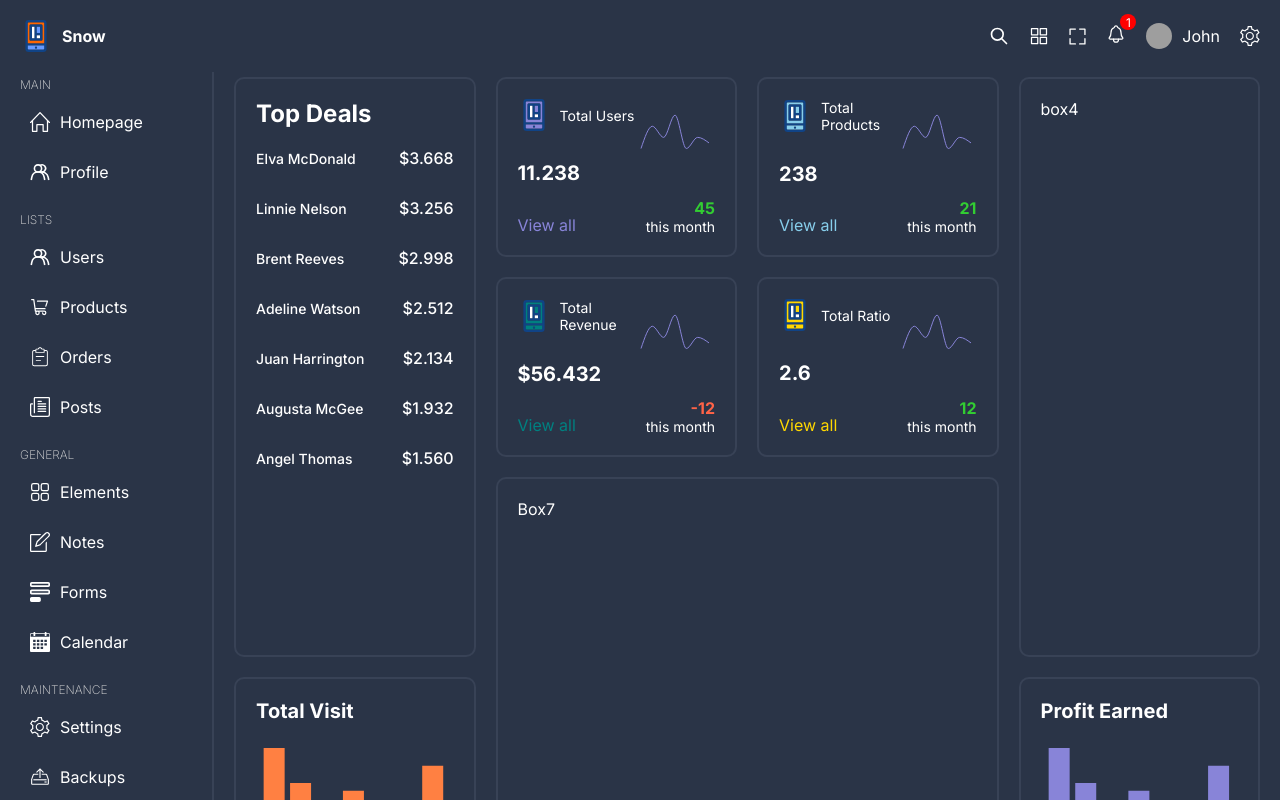
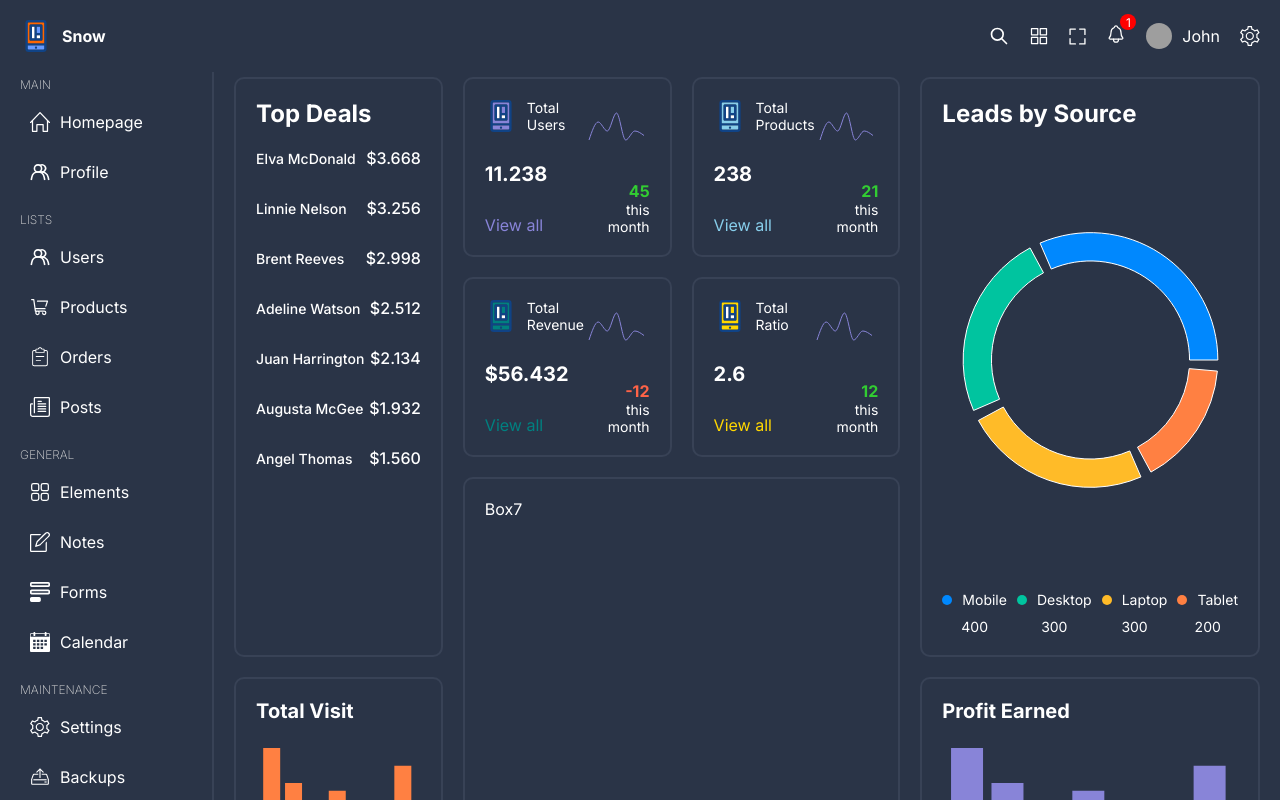
Before and after one commit to Zack289/admin-panel, a React (Vite) app: page / in a window 1280 px wide. Shown: the top 800 px of the page. Built offline with nearby package versions, Linux system fonts and the light colour scheme; grey boxes are pictures that could not be loaded.

Commit message:
Added the piechart to the project

```diff
--- /dev/null
+++ b/src/components/pieChartBox/PieChartBox.tsx
@@ -0,0 +1,52 @@
+import { Cell, Pie, PieChart, ResponsiveContainer, Tooltip } from 'recharts';
+import './pieChartBox.scss';
+
+const data = [
+  { name: "Mobile", value: 400, color: "#0088FE" },
+  { name: "Desktop", value: 300, color: "#00C49F" },
+  { name: "Laptop", value: 300, color: "#FFBB28" },
+  { name: "Tablet", value: 200, color: "#FF8042" },
+];
+
+const PieChartBox = () => {
+  return (
+    <div className='pieChartBox'>
+      <h1>Leads by Source</h1>
+      <div className="chart">
+        <ResponsiveContainer width="99%" height={300}>
+          <PieChart>
+            <Tooltip
+              contentStyle={{ background: "white", borderRadius: "5px" }}
+            />
+            <Pie
+              data={data}
+              innerRadius={"70%"}
+              outerRadius={"90%"}
+              paddingAngle={5}
+              dataKey="value"
+            >
+              {data.map((item) => (
+                <Cell key={item.name} fill={item.color} />
+              ))}
+            </Pie>
+          </PieChart>
+        </ResponsiveContainer>
+      </div>
+
+      <div className="options">
+        {data.map((item)=>(
+            <div className='option' key={item.name}>
+                <div className="title">
+                    <div className='dot' style={{backgroundColor: item.color}}/>
+                    <span>{item.name}</span>
+                </div>
+
+                <span>{item.value}</span>
+            </div>
+        ))}
+      </div>
+    </div>
+  )
+}
+
+export default PieChartBox
--- /dev/null
+++ b/src/components/pieChartBox/pieChartBox.scss
@@ -0,0 +1,49 @@
+@import "../../styles/responsive.scss";
+
+
+.pieChartBox {
+  height: 100%;
+  display: flex;
+  flex-direction: column;
+  justify-content: space-between;
+
+  h1{
+    @include xxl{
+      font-size: 24px;
+    }
+  }
+
+  .chart {
+    display: flex;
+    align-items: center;
+    justify-content: center;
+    width: 100%;
+    height: 100%;
+  }
+
+  .options {
+    display: flex;
+    justify-content: space-between;
+    gap: 10px;
+    font-size: 14px;
+
+    .option {
+      display: flex;
+      flex-direction: column;
+      gap: 10px;
+      align-items: center;
+
+      .title {
+        display: flex;
+        gap: 10px;
+        align-items: center;
+
+        .dot {
+          width: 10px;
+          height: 10px;
+          border-radius: 50%;
+        }
+      }
+    }
+  }
+}
--- a/src/pages/home/Home.tsx
+++ b/src/pages/home/Home.tsx
@@ -1,5 +1,6 @@
 import BarChartBox from "../../components/barChartBox/BarChartBox";
 import ChartBox from "../../components/chartBox/ChartBox";
+import PieChartBox from "../../components/pieChartBox/PieChartBox";
 import TopBox from "../../components/topBox/TopBox";
 import {
   barChartBoxRevenue,
@@ -23,7 +24,7 @@
       <div className="box box3">
         <ChartBox {...chartBoxProduct} />
       </div>
-      <div className="box box4">box4</div>
+      <div className="box box4"><PieChartBox /></div>
       <div className="box box5">
         <ChartBox {...chartBoxRevenue} />
       </div>
```
